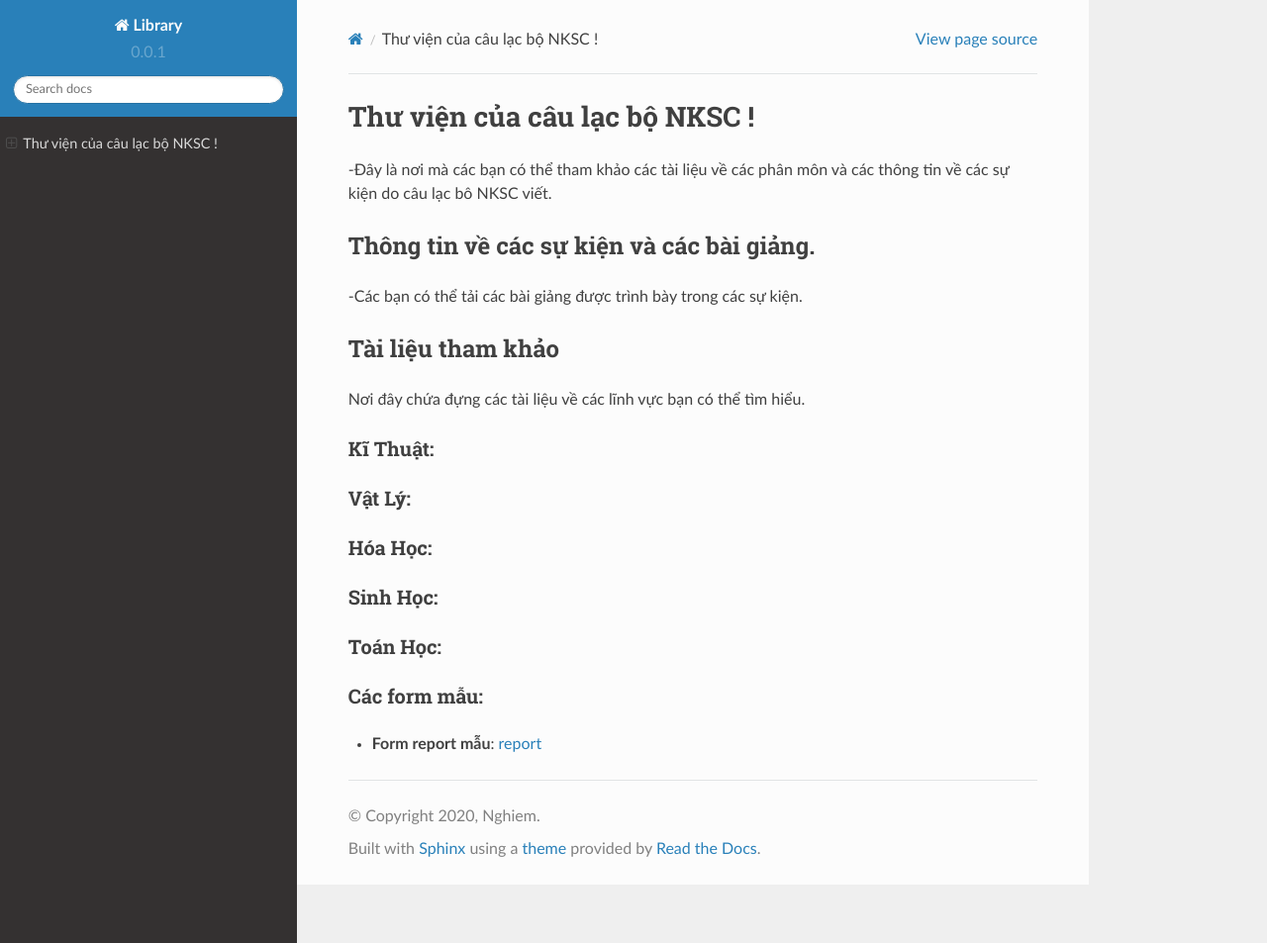
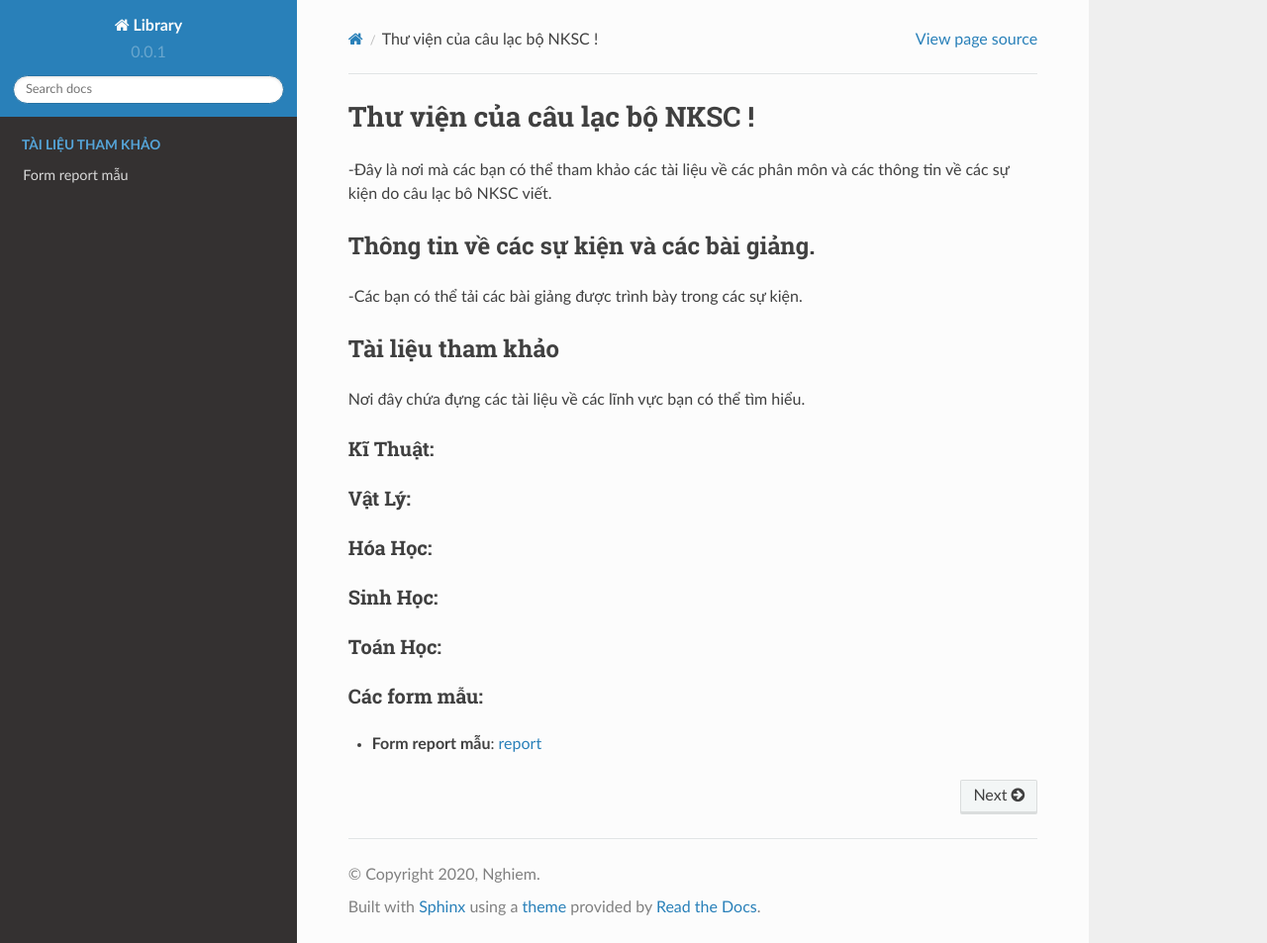
Before and after one commit to nghiemkythu/demoo, a Sphinx documentation site: the page built from docs/source/index.rst, in a window 1280 px wide and 953 px high. Shown: the whole window at 99% size. Built offline with Sphinx 7.4.7 and the Read the Docs theme 2.0.0, drawn with Linux system fonts in a browser that asks for light colours; some of the changed lines change nothing that is shown.

Commit message:
'hoctap'

```diff
--- a/docs/source/Các-form-mẫu/documentation.rst
+++ b/docs/source/Các-form-mẫu/documentation.rst
@@ -1,7 +1,7 @@
 Form report mẫu
 ===============
 
-:ref:`ttt </Các-form-mẫu/documentation:Thông tin chung>`
+:ref:`ttt </Các-form-mẫu/documentation:Form report mẫu:Thông tin chung>`
 
 WEBINAR SUMMARY REPORT #1
 07.11.2020
--- a/docs/source/index.rst
+++ b/docs/source/index.rst
@@ -52,3 +52,5 @@
    :maxdepth: 2
    :hidden:
    :caption: Tài liệu tham khảo
+
+   /Các-form-mẫu/documentation
```
